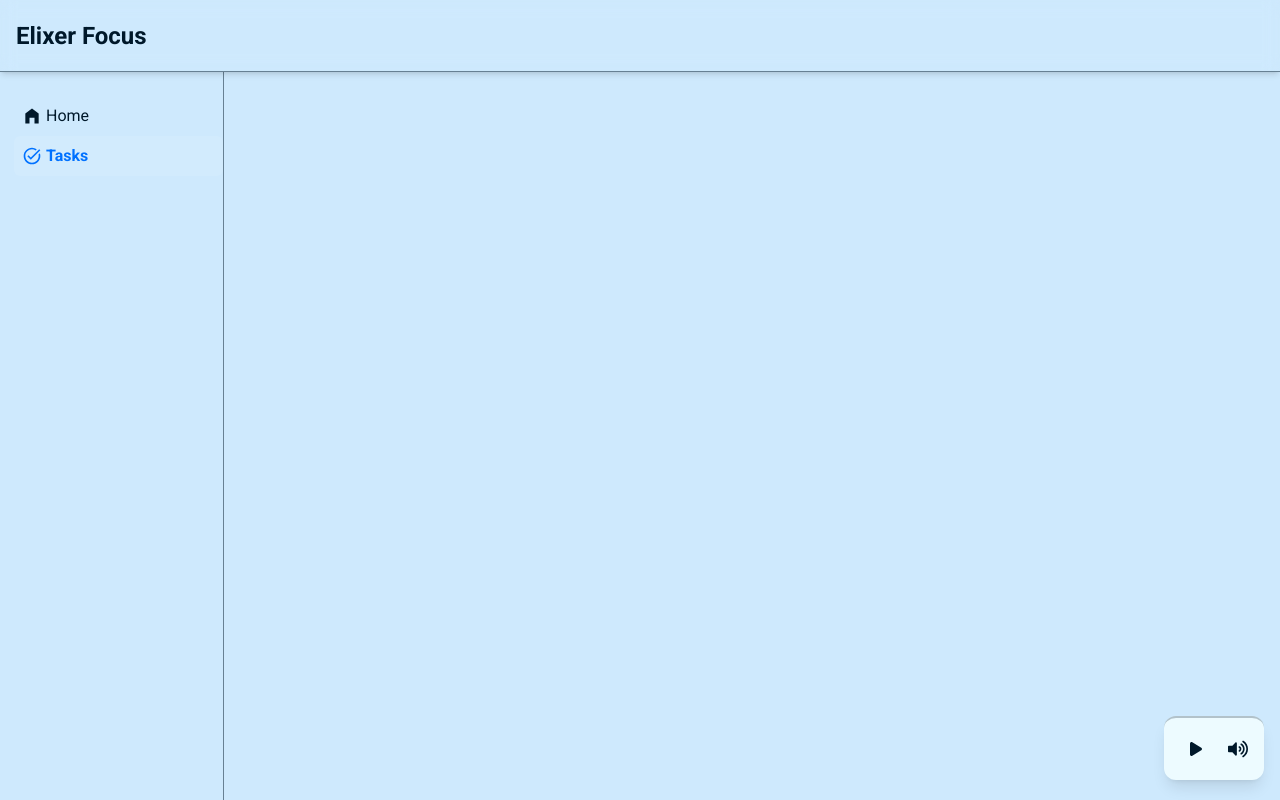
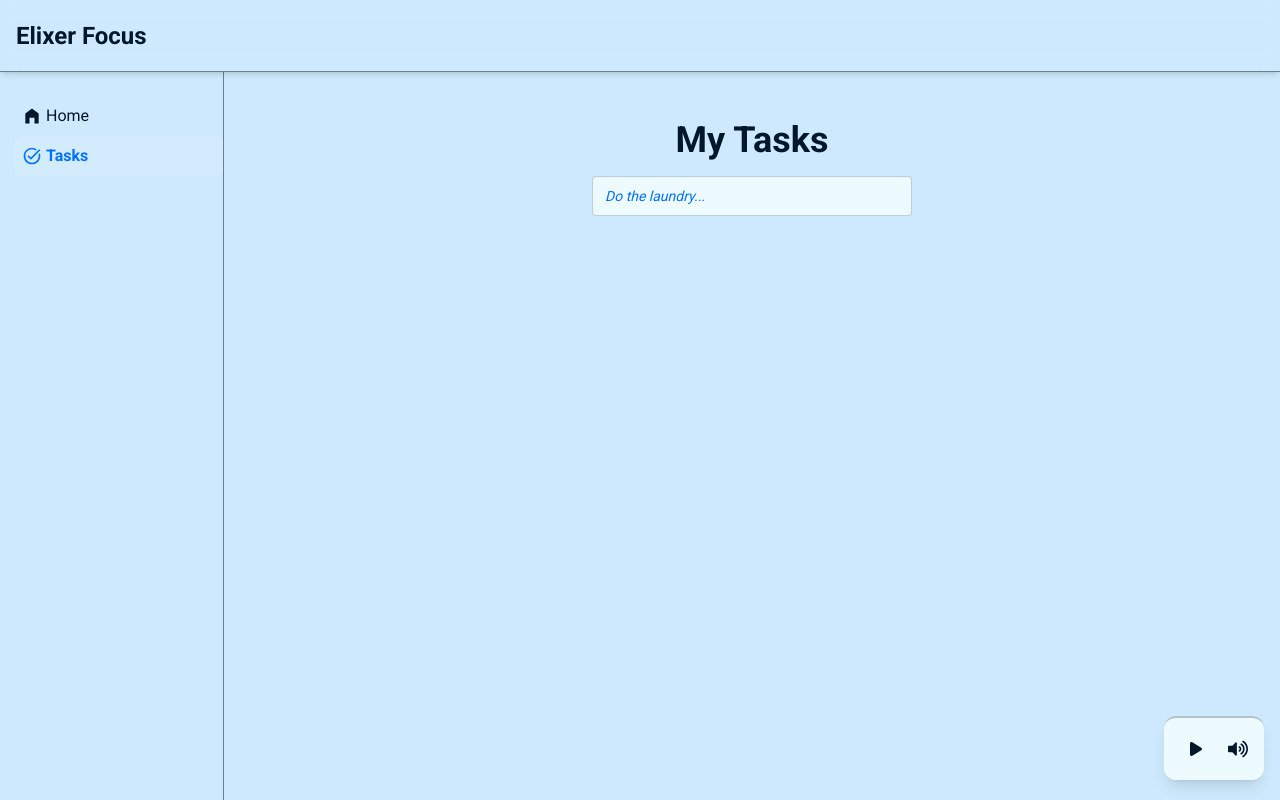
Before and after one commit to elixer-prince/elixer-focus, a React (Vite) app in the folder web/: page /tasks in a window 1280 px wide. Built offline with nearby package versions, Linux system fonts and the light colour scheme.

Commit message:
feat(routes): implement basic tasks page

```diff
--- a/web/src/app/routes/(root)/Tasks.tsx
+++ b/web/src/app/routes/(root)/Tasks.tsx
@@ -1,3 +1,5 @@
+import TaskList from "@/features/tasks/components/TaskList";
+import { useAddTask } from "@/features/tasks/stores/tasks-store";
 import usePageTitle from "@/hooks/usePageTitle";
 import { useTimerRunning } from "@/stores/countdown-timer/store";
 
@@ -7,7 +9,31 @@ const Tasks = () => {
 
   if (!timerRunning) updatePageTitle("Elixer Focus - Tasks");
 
-  return <>{/*<p>tasks Page...</p>*/}</>;
+  const addTask = useAddTask();
+
+  return (
+    <div className="p-12">
+      <div>
+        <h1 className="page-title mb-4 text-center text-4xl font-bold">
+          My Tasks
+        </h1>
+
+        <input
+          type="text"
+          className="input placeholder:text-primary mx-auto block placeholder:italic"
+          placeholder="Do the laundry..."
+          onKeyDown={(event) => {
+            if (event.key === "Enter") {
+              addTask(event.currentTarget.value);
+              event.currentTarget.value = "";
+            }
+          }}
+        />
+      </div>
+
+      <TaskList />
+    </div>
+  );
 };
 
 export default Tasks;
```
